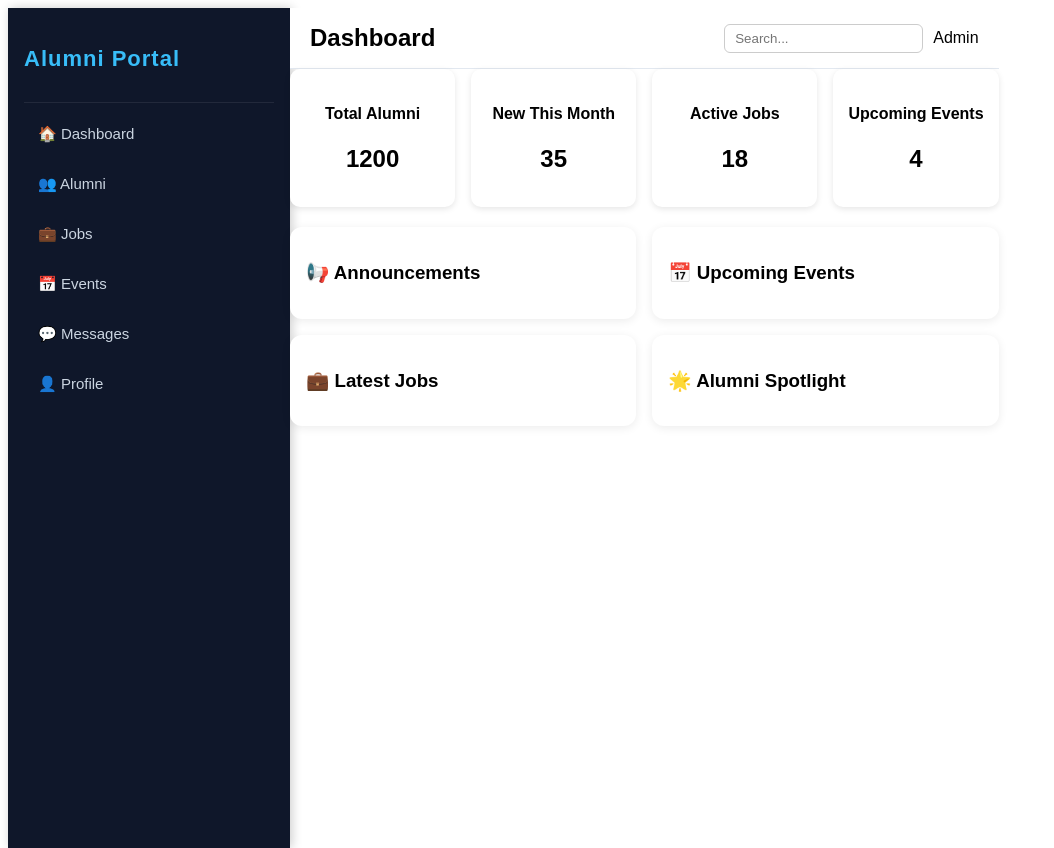
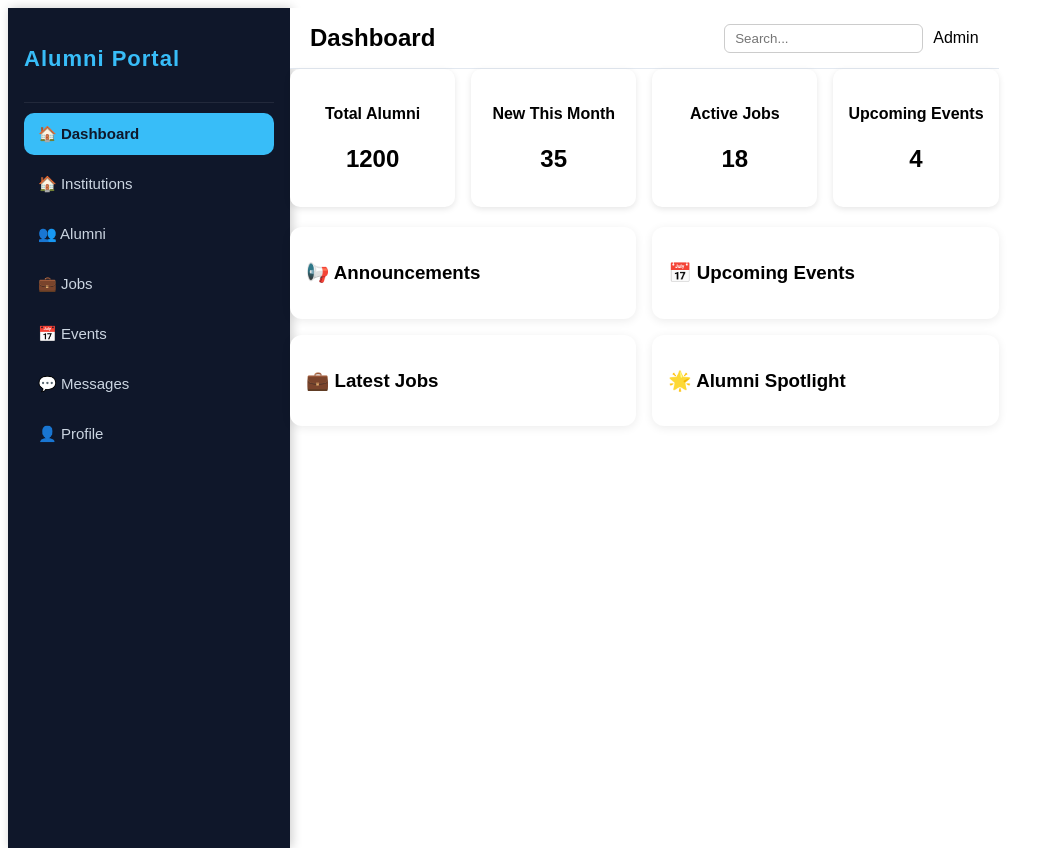
Before and after one commit to Mohan0078/Alumni-Portal, an Angular app in the folder Alumni-Portal-User-Interface/: page /dashboard in a window 1280 px wide. Shown: the whole page, without its empty margins (0-1054 px from the left). Built offline with nearby package versions, Linux system fonts and the light colour scheme.

Commit message:
sidebar navigation

```diff
--- a/Alumni-Portal-User-Interface/src/app/sidebar/sidebar.html
+++ b/Alumni-Portal-User-Interface/src/app/sidebar/sidebar.html
@@ -4,6 +4,7 @@
 
   <nav>
     <a routerLink="/dashboard" routerLinkActive="active">🏠 Dashboard</a>
+    <a routerLink="/institutions">🏠 Institutions</a>
     <a routerLink="/alumni">👥 Alumni</a>
     <a routerLink="/jobs">💼 Jobs</a>
     <a routerLink="/events">📅 Events</a>
--- a/Alumni-Portal-User-Interface/src/app/sidebar/sidebar.ts
+++ b/Alumni-Portal-User-Interface/src/app/sidebar/sidebar.ts
@@ -1,8 +1,10 @@
 import { Component } from '@angular/core';
+import { RouterLink, RouterLinkActive } from '@angular/router';
 
 @Component({
   selector: 'app-sidebar',
-  imports: [],
+  standalone: true,
+  imports: [RouterLink, RouterLinkActive],
   templateUrl: './sidebar.html',
   styleUrl: './sidebar.scss',
 })
```
